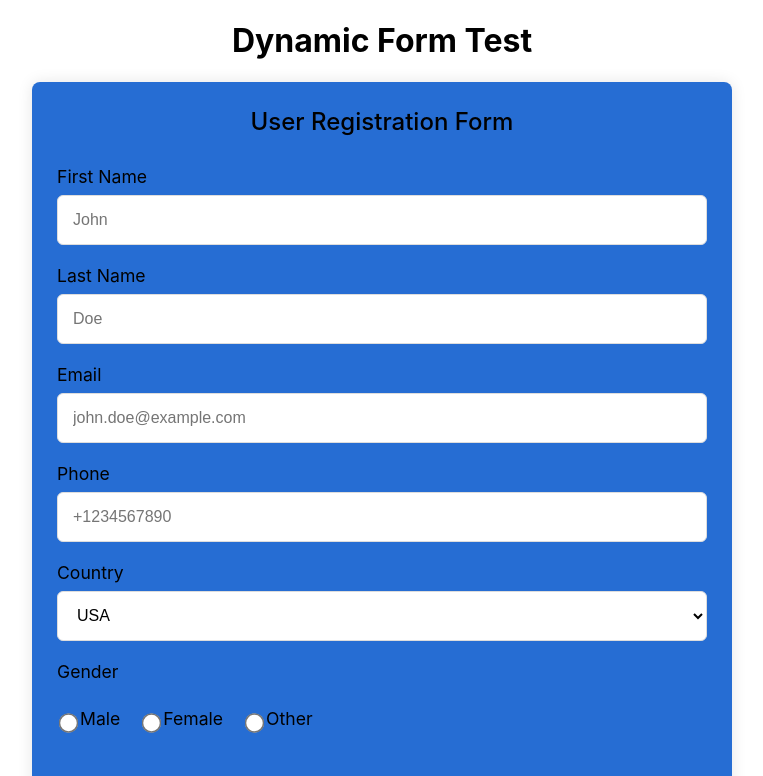
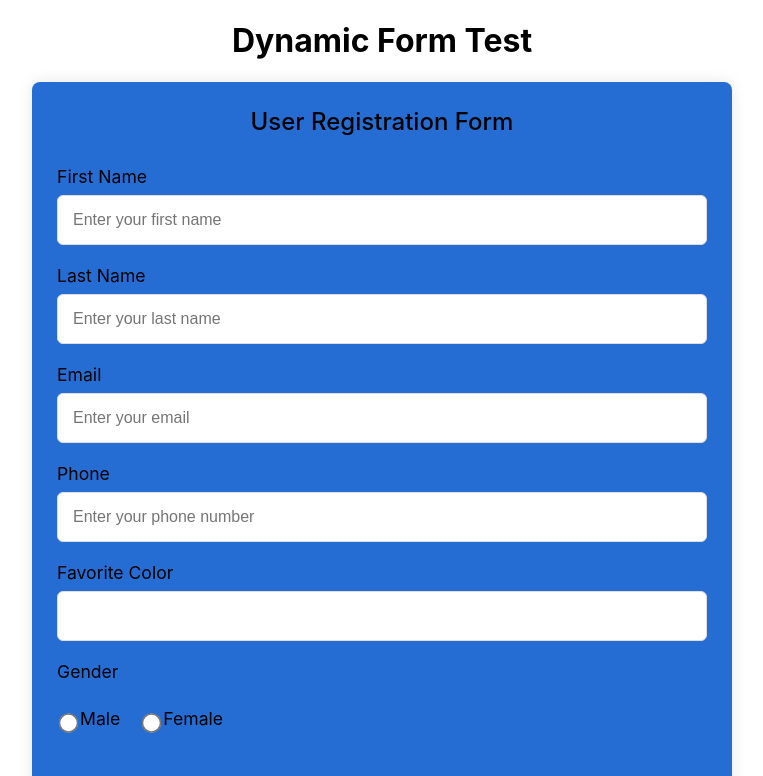
Before and after one commit to bahylol/form-creator, a React (Create React App) app: page / in a window 1280 px wide. Shown: the top 776 px of the page, without its empty margins (258-1021 px from the left). Built offline with nearby package versions, Linux system fonts and the light colour scheme.

Commit message:
added required option

```diff
--- a/src/App.js
+++ b/src/App.js
@@ -19,24 +19,29 @@ function App() {
   ];
 
   const formTemplate3 = [
-    { label: 'First Name', name: 'firstName', type: 'text', placeholder: 'John' },
-    { label: 'Last Name', name: 'lastName', type: 'text', placeholder: 'Doe' },
-    { label: 'Email', name: 'email', type: 'email', placeholder: 'john.doe@example.com' },
-    { label: 'Phone', name: 'phone', type: 'tel', placeholder: '+1234567890' },
+    { label: 'First Name', name: 'firstName', type: 'text', placeholder: 'Enter your first name', required: true },
+    { label: 'Last Name', name: 'lastName', type: 'text', placeholder: 'Enter your last name', required: true },
+    { label: 'Email', name: 'email', type: 'email', placeholder: 'Enter your email', required: true },
+    { label: 'Phone', name: 'phone', type: 'tel', placeholder: 'Enter your phone number', required: false },
     {
-      label: 'Country',
-      name: 'country',
-      type: 'select',
-      options: ['USA', 'Canada', 'UK', 'Australia'],
+      label: 'Favorite Color',
+      name: 'color',
+      type: 'dropdown',
+      required: true,
+      options: [
+        { value: 'red', label: 'Red' },
+        { value: 'blue', label: 'Blue' },
+        { value: 'green', label: 'Green' },
+      ],
     },
     {
       label: 'Gender',
       name: 'gender',
       type: 'radio',
+      required: true,
       options: [
-        { label: 'Male', value: 'male' },
-        { label: 'Female', value: 'female' },
-        { label: 'Other', value: 'other' },
+        { value: 'male', label: 'Male' },
+        { value: 'female', label: 'Female' },
       ],
     },
   ];
--- a/src/components/FormCreator.jsx
+++ b/src/components/FormCreator.jsx
@@ -28,7 +28,12 @@ const FormCreator = ({ formTemplate, formName, submitButtonLabel, onSubmit }) =>
 
                         {/* Drop Down Menu */}
                         {field.type === 'select' ? (
-                            <select name={field.name} value={formData[field.name] || ''} onChange={handleChange}>
+                            <select
+                                name={field.name}
+                                value={formData[field.name] || ''}
+                                onChange={handleChange}
+                                required={field.required}
+                            >
                                 {field.options.map((option, idx) => (
                                     <option key={idx} value={option}>{option}</option>
                                 ))}
@@ -47,6 +52,7 @@ const FormCreator = ({ formTemplate, formName, submitButtonLabel, onSubmit }) =>
                                                 id={`${field.name}-${option.value}`}
                                                 checked={formData[field.name] === option.value}
                                                 onChange={handleChange}
+                                                required={field.required}
                                             />
                                             <label htmlFor={`${field.name}-${option.value}`}>{option.label}</label>
                                         </div>
@@ -62,6 +68,7 @@ const FormCreator = ({ formTemplate, formName, submitButtonLabel, onSubmit }) =>
                                         placeholder={field.placeholder}
                                         value={formData[field.name] || ''}
                                         onChange={handleChange}
+                                        required={field.required}
                                     />
                                 )}
                     </div>
```
